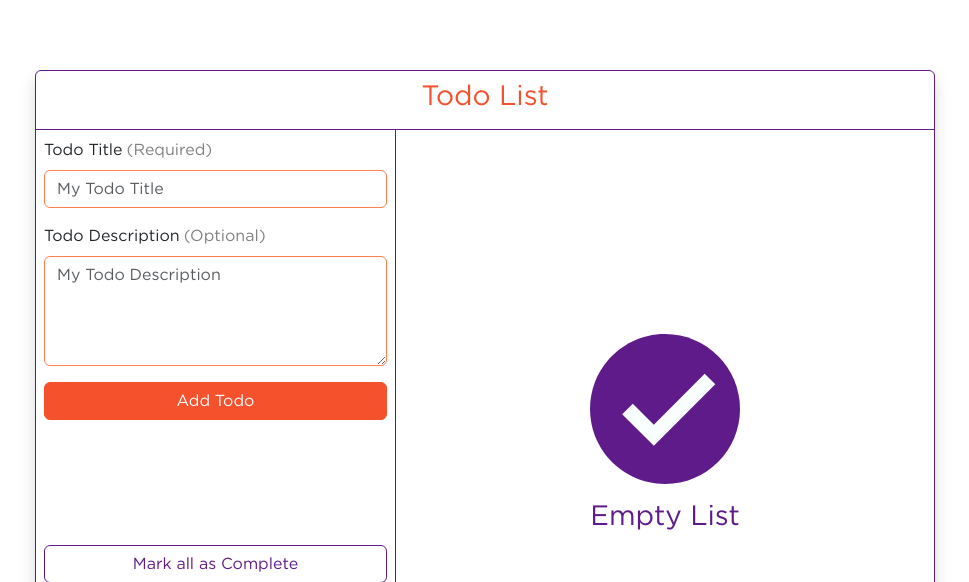
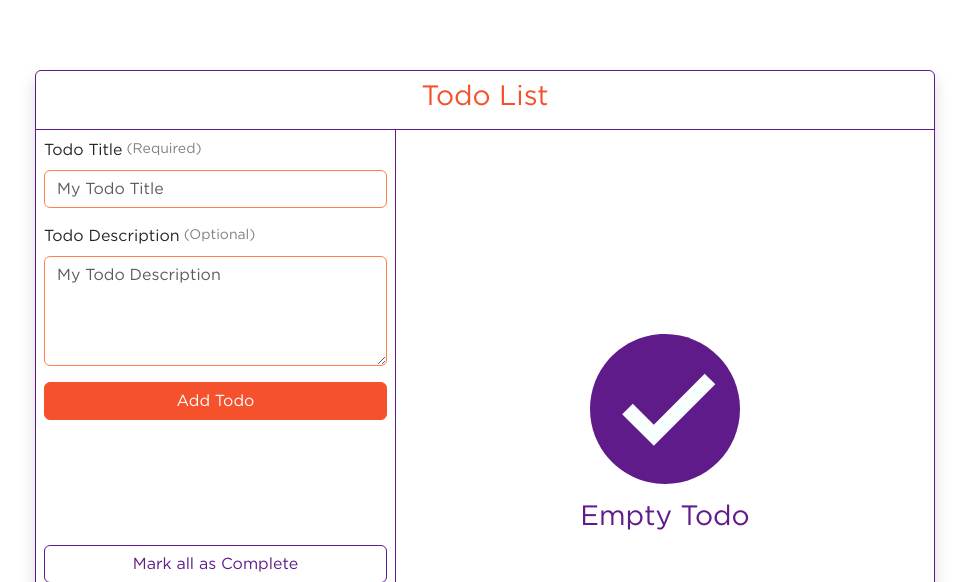
Before and after one commit to richmondb/my-todo-app, a React (Vite) app: page / in a window 1280 px wide. Shown: the top 582 px of the page, without its empty margins (155-1124 px from the left). Built offline with nearby package versions, Linux system fonts and the light colour scheme.

Commit message:
remove empty files and refactored

```diff
--- a/src/App.tsx
+++ b/src/App.tsx
@@ -132,7 +132,7 @@ function App() {
                         <Form.Group className="mb-3" controlId="exampleForm.ControlInput1">
                             <div className={'d-flex gap-1'}>
                                 <Form.Label>Todo Title</Form.Label>
-                                <p className={'fs-6 fw-lighter text-black-50 mb-0'}>(Required)</p>
+                                <p className={'small fw-lighter text-black-50 mb-0'}>(Required)</p>
                             </div>
                             <Form.Control className={'border-lexlightorange'} value={todoTitle}
                                           onChange={(e) => setTodoTitle(e.target.value)} required
@@ -141,7 +141,7 @@ function App() {
                         <Form.Group className="mb-3" controlId="exampleForm.ControlTextarea1">
                             <div className={'d-flex gap-1'}>
                                 <Form.Label>Todo Description</Form.Label>
-                                <p className={'fs-6 text-black-50 mb-0'}>(Optional)</p>
+                                <p className={'small text-black-50 mb-0'}>(Optional)</p>
                             </div>
                             <Form.Control className={'border-lexlightorange'} value={todoBody}
                                               onChange={(e) => setTodoBody(e.target.value)}
@@ -178,7 +178,7 @@ function App() {
                     {todos.length === 0 ?
                         <div className={'h-100 d-flex justify-content-center align-items-center flex-column'}>
                             <img src={emptyLogo} alt="empty-task"/>
-                            <h3 className={'text-lexpurple'}>Empty List</h3>
+                            <h3 className={'text-lexpurple'}>Empty Todo</h3>
                         </div> : <div className={'d-flex flex-column gap-1'}>
                             {todos.map((todo, index) => (
                                 <TodoItem key={index} index={index} todo={todo} removeTodo={removeTodo}
```
